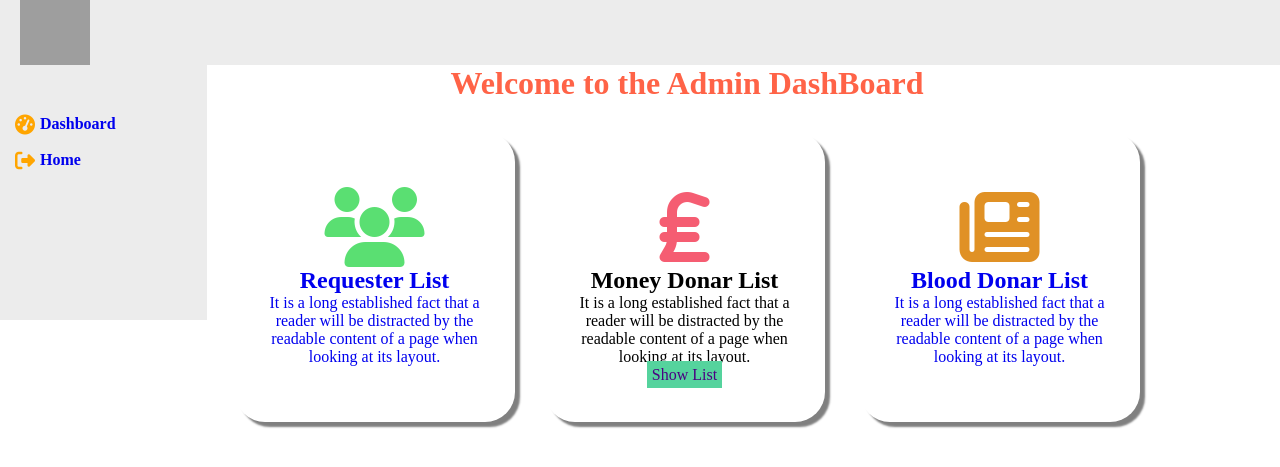
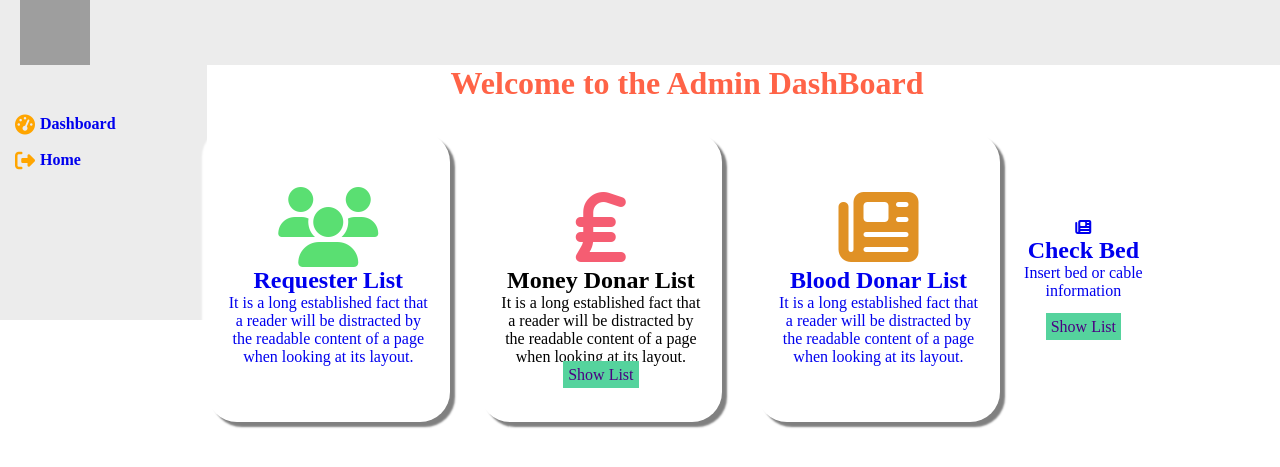
Before and after one commit to saifulislam181/24Support-A-smart-Hospital-managment-System.github.io, a PHP site: page /dashboard.php in a window 1280 px wide. Shown: the top 467 px of the page. Run offline with PHP 8.4, Linux system fonts and the light colour scheme; some libraries are stand-ins or nearby versions; grey boxes are pictures that could not be loaded.

Commit message:
modified dashboard.php to insert and read data for admin

```diff
--- a/dashboard.php
+++ b/dashboard.php
@@ -58,6 +58,16 @@
               </div>
 
 
+               <div class="avail-bed">
+                <a href="available-bed.php">
+                <i class="fas fa-newspaper"></i>
+                <h2>Check Bed</h2>
+                <p>Insert bed or cable information</p> <br>
+                <a class="showlist"href="check-bed.php">Show List</a>
+              </a>
+              </div>
+
+
               </div>
 
 		</div>
```
